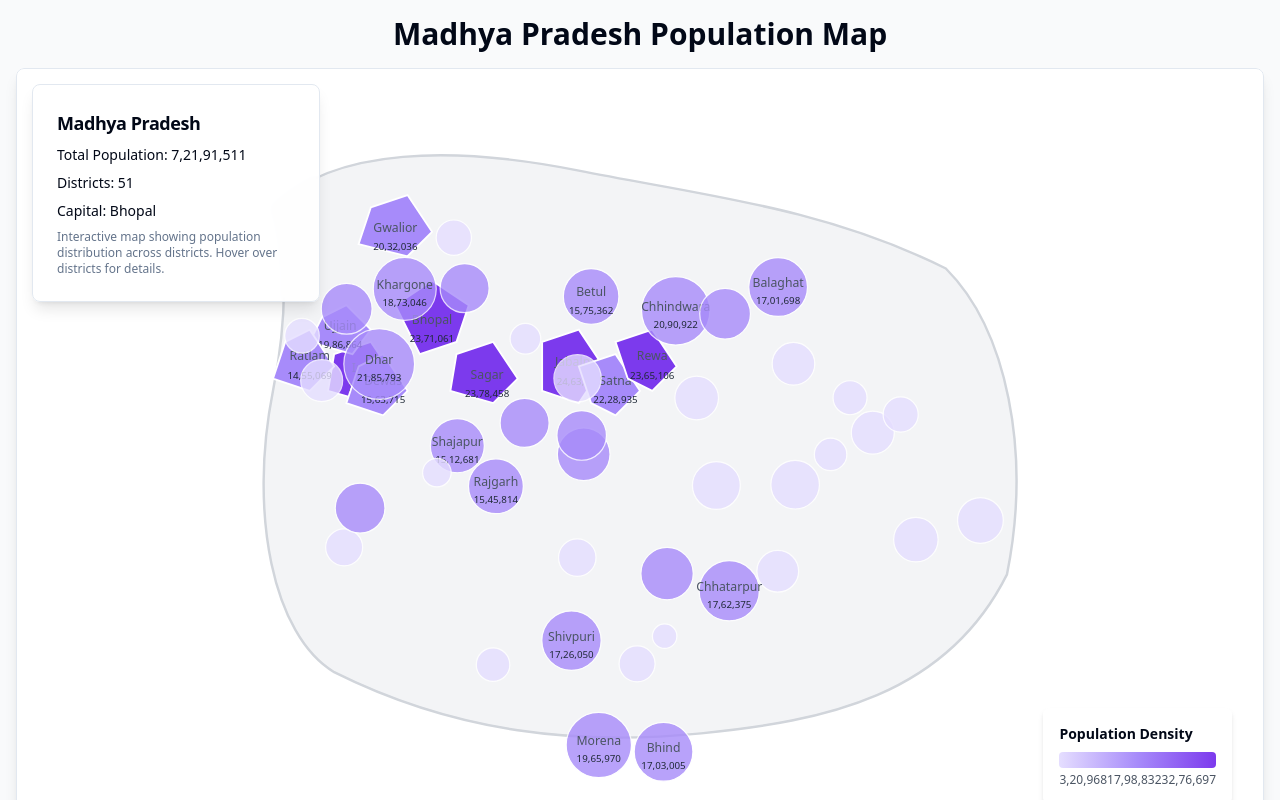
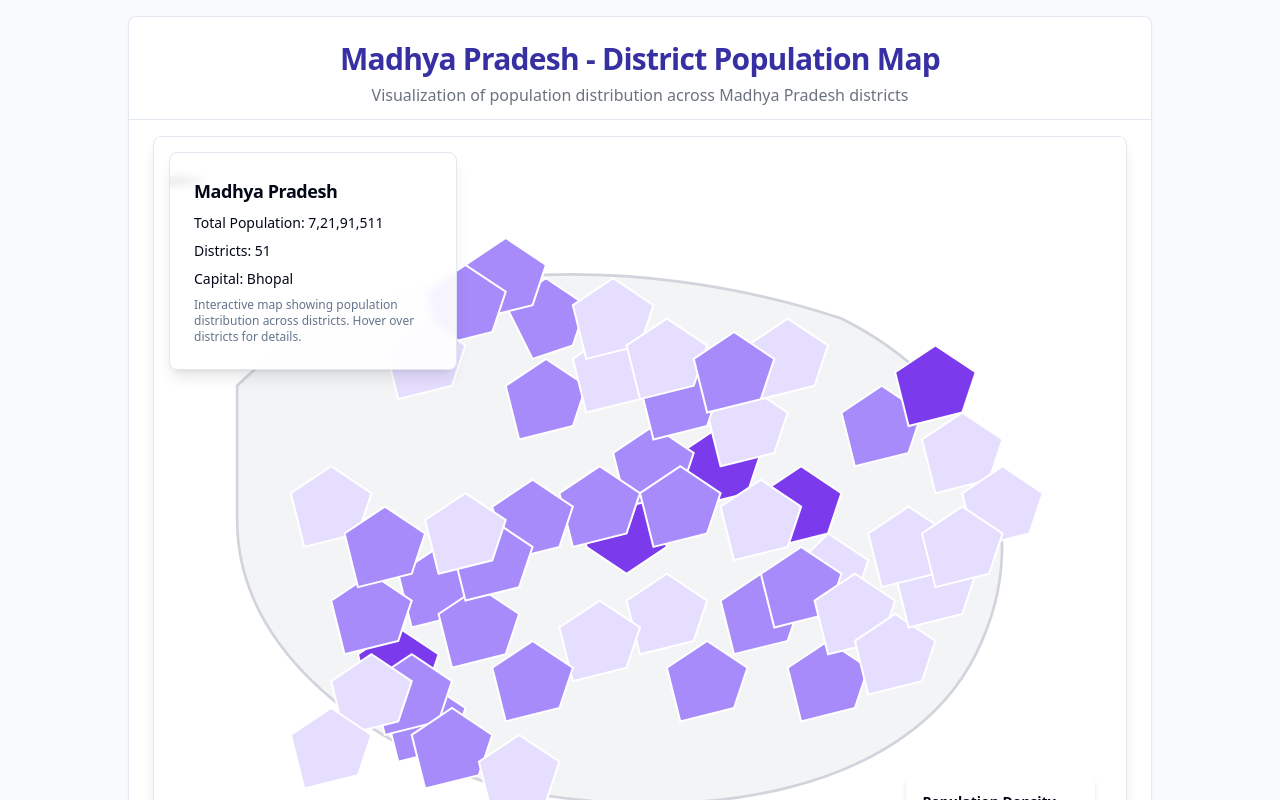
Before and after one commit to dev-edzola/mp-population-map, a React (Vite) app: page / in a window 1280 px wide. Shown: the top 800 px of the page. Built offline with nearby package versions, Linux system fonts and the light colour scheme.

Commit message:
Update map data format
Update the map data to match the format of the provided image.

```diff
--- a/src/components/PopulationMap.tsx
+++ b/src/components/PopulationMap.tsx
@@ -5,20 +5,59 @@ import MapLegend from './MapLegend';
 import MapInfoBox from './MapInfoBox';
 import { Card } from '@/components/ui/card';
 
-// Simplified district outlines for MP districts - in a real app, you'd use GeoJSON
+// More geographic district outlines for MP districts
 const districtPaths: Record<string, string> = {
-  "1": "M200,180 L230,160 L260,180 L250,210 L220,220 Z", // Bhopal
-  "2": "M150,220 L180,210 L200,240 L180,260 L145,250 Z", // Indore
-  "3": "M320,210 L350,200 L370,230 L350,260 L320,250 Z", // Jabalpur
-  "4": "M180,100 L210,90 L230,120 L210,140 L170,130 Z", // Gwalior
-  "5": "M140,190 L160,180 L180,200 L165,220 L130,210 Z", // Ujjain
-  "6": "M250,220 L280,210 L300,240 L280,260 L245,250 Z", // Sagar
-  "7": "M170,230 L190,220 L210,250 L190,270 L160,260 Z", // Dewas
-  "8": "M350,230 L380,220 L400,250 L380,270 L360,260 Z", // Satna
-  "9": "M110,210 L130,200 L150,230 L130,250 L100,240 Z", // Ratlam
-  "10": "M380,210 L410,200 L430,230 L410,250 L390,240 Z", // Rewa
-  // Creating simplified paths for the top 10 districts by population
-  // For a real application, you would use actual GeoJSON data for each district
+  "1": "M310,250 L330,230 L360,240 L370,270 L340,290 L310,270 Z", // Bhopal
+  "2": "M140,350 L170,330 L200,350 L190,380 L150,390 Z", // Indore
+  "3": "M440,230 L470,210 L500,230 L490,260 L450,270 Z", // Jabalpur
+  "4": "M250,90 L280,70 L310,90 L300,120 L270,130 Z", // Gwalior
+  "5": "M170,290 L200,270 L230,290 L220,320 L180,330 Z", // Ujjain
+  "6": "M380,200 L410,180 L440,200 L430,230 L390,240 Z", // Sagar
+  "7": "M200,320 L230,300 L260,320 L250,350 L210,360 Z", // Dewas
+  "8": "M500,170 L530,150 L560,170 L550,200 L510,210 Z", // Satna
+  "9": "M120,310 L150,290 L180,310 L170,340 L130,350 Z", // Ratlam
+  "10": "M540,140 L570,120 L600,140 L590,170 L550,180 Z", // Rewa
+  "11": "M470,280 L490,260 L520,280 L510,310 L470,320 Z", // Katni
+  "12": "M160,390 L190,370 L220,390 L210,420 L170,430 Z", // Khargone
+  "13": "M90,230 L120,210 L150,230 L140,260 L100,270 Z", // Neemuch
+  "14": "M130,260 L160,240 L190,260 L180,290 L140,300 Z", // Mandsaur
+  "15": "M150,370 L180,350 L210,370 L200,400 L160,410 Z", // Dhar
+  "16": "M410,310 L440,290 L470,310 L460,340 L420,350 Z", // Chhindwara
+  "17": "M460,360 L490,340 L520,360 L510,390 L470,400 Z", // Balaghat
+  "18": "M340,310 L370,290 L400,310 L390,340 L350,350 Z", // Hoshangabad
+  "19": "M370,360 L400,340 L430,360 L420,390 L380,400 Z", // Betul
+  "20": "M330,200 L360,180 L390,200 L380,230 L340,240 Z", // Vidisha
+  "21": "M220,60 L250,40 L280,60 L270,90 L230,100 Z", // Morena
+  "22": "M250,150 L280,130 L310,150 L300,180 L260,190 Z", // Shivpuri
+  "23": "M400,170 L430,150 L460,170 L450,200 L410,210 Z", // Damoh
+  "24": "M350,150 L380,130 L410,150 L400,180 L360,190 Z", // Tikamgarh
+  "25": "M430,120 L460,100 L490,120 L480,150 L440,160 Z", // Panna
+  "26": "M290,230 L320,210 L350,230 L340,260 L300,270 Z", // Sehore
+  "27": "M350,230 L380,210 L410,230 L400,260 L360,270 Z", // Raisen
+  "28": "M240,240 L270,220 L300,240 L290,270 L250,280 Z", // Rajgarh
+  "29": "M210,270 L240,250 L270,270 L260,300 L220,310 Z", // Shajapur
+  "30": "M290,330 L320,310 L350,330 L340,360 L300,370 Z", // Harda
+  "31": "M180,410 L210,390 L240,410 L230,440 L190,450 Z", // Barwani
+  "32": "M240,360 L270,340 L300,360 L290,390 L250,400 Z", // Khandwa
+  "33": "M230,430 L260,410 L290,430 L280,460 L240,470 Z", // Burhanpur
+  "34": "M300,130 L330,110 L360,130 L350,160 L310,170 Z", // Ashoknagar
+  "35": "M300,90 L330,70 L360,90 L350,120 L310,130 Z", // Datia
+  "36": "M190,80 L220,60 L250,80 L240,110 L200,120 Z", // Bhind
+  "37": "M410,240 L440,220 L470,240 L460,270 L420,280 Z", // Narsinghpur
+  "38": "M440,290 L470,270 L500,290 L490,320 L450,330 Z", // Seoni
+  "39": "M480,310 L510,290 L540,310 L530,340 L490,350 Z", // Mandla
+  "40": "M510,340 L540,320 L570,340 L560,370 L520,380 Z", // Dindori
+  "41": "M540,290 L570,270 L600,290 L590,320 L550,330 Z", // Shahdol
+  "42": "M520,260 L550,240 L580,260 L570,290 L530,300 Z", // Umaria
+  "43": "M560,190 L590,170 L620,190 L610,220 L570,230 Z", // Sidhi
+  "44": "M590,230 L620,210 L650,230 L640,260 L600,270 Z", // Singrauli
+  "45": "M120,370 L150,350 L180,370 L170,400 L130,410 Z", // Jhabua
+  "46": "M90,410 L120,390 L150,410 L140,440 L100,450 Z", // Alirajpur
+  "47": "M560,260 L590,240 L620,260 L610,290 L570,300 Z", // Anuppur
+  "48": "M340,120 L370,100 L400,120 L390,150 L350,160 Z", // Niwari
+  "49": "M190,250 L220,230 L250,250 L240,280 L200,290 Z", // Agar Malwa
+  "50": "M160,120 L190,100 L220,120 L210,150 L170,160 Z", // Sheopur
+  "51": "M390,130 L420,110 L450,130 L440,160 L400,170 Z", // Chhatarpur
 };
 
 const PopulationMap: React.FC = () => {
@@ -57,18 +96,17 @@ const PopulationMap: React.FC = () => {
         <Card className="h-full w-full relative p-4">
           <div className="h-full w-full relative">
             {/* SVG Map */}
-            <svg width="100%" height="100%" viewBox="0 0 800 600" preserveAspectRatio="xMidYMid meet">
-              {/* Background for MP state - simplified outline */}
+            <svg width="100%" height="100%" viewBox="0 0 700 500" preserveAspectRatio="xMidYMid meet">
+              {/* Background for MP state */}
               <path
-                d="M100,100 C150,50 250,50 350,70 C450,90 550,100 650,150 C700,200 720,300 700,400 C650,500 550,520 450,530 C350,540 250,530 150,480 C100,450 80,350 100,250 C120,150 100,100 100,100 Z"
+                d="M50,150 C150,50 350,50 500,100 C600,150 650,250 600,350 C550,450 400,480 250,450 C150,420 50,350 50,250 C50,200 50,150 50,150 Z"
                 fill="#F3F4F6"
                 stroke="#D1D5DB"
                 strokeWidth="2"
               />
 
-              {/* Plot districts as outlines with colors based on population */}
+              {/* Plot districts as paths with colors based on population */}
               {mpDistricts.map((district) => {
-                // For districts with defined paths
                 if (districtPaths[district.id]) {
                   return (
                     <g key={district.id}>
@@ -83,29 +121,14 @@ const PopulationMap: React.FC = () => {
                       />
                       {/* District name label */}
                       <text
-                        // Calculate approximate center of the path
-                        x={district.id === "1" ? 230 :
-                           district.id === "2" ? 180 :
-                           district.id === "3" ? 350 :
-                           district.id === "4" ? 200 :
-                           district.id === "5" ? 155 :
-                           district.id === "6" ? 275 :
-                           district.id === "7" ? 190 :
-                           district.id === "8" ? 380 :
-                           district.id === "9" ? 130 :
-                           district.id === "10" ? 410 : 0}
-                        y={district.id === "1" ? 195 :
-                           district.id === "2" ? 235 :
-                           district.id === "3" ? 230 :
-                           district.id === "4" ? 120 :
-                           district.id === "5" ? 200 :
-                           district.id === "6" ? 240 :
-                           district.id === "7" ? 245 :
-                           district.id === "8" ? 245 :
-                           district.id === "9" ? 225 :
-                           district.id === "10" ? 225 : 0}
+                        x={parseFloat(districtPaths[district.id].split(' ')[1]) +
+                           (parseFloat(districtPaths[district.id].split(' ')[5]) -
+                            parseFloat(districtPaths[district.id].split(' ')[1])) / 2}
+                        y={parseFloat(districtPaths[district.id].split(' ')[2]) +
+                           (parseFloat(districtPaths[district.id].split(' ')[10]) -
+                            parseFloat(districtPaths[district.id].split(' ')[2])) / 2}
                         textAnchor="middle"
-                        fontSize="10"
+                        fontSize="8"
                         fill="#4B5563"
                         pointerEvents="none"
                       >
@@ -114,28 +137,14 @@ const PopulationMap: React.FC = () => {
 
                       {/* Population number */}
                       <text
-                        x={district.id === "1" ? 230 :
-                           district.id === "2" ? 180 :
-                           district.id === "3" ? 350 :
-                           district.id === "4" ? 200 :
-                           district.id === "5" ? 155 :
-                           district.id === "6" ? 275 :
-                           district.id === "7" ? 190 :
-                           district.id === "8" ? 380 :
-                           district.id === "9" ? 130 :
-                           district.id === "10" ? 410 : 0}
-                        y={district.id === "1" ? 210 :
-                           district.id === "2" ? 250 :
-                           district.id === "3" ? 245 :
-                           district.id === "4" ? 135 :
-                           district.id === "5" ? 215 :
-                           district.id === "6" ? 255 :
-                           district.id === "7" ? 260 :
-                           district.id === "8" ? 260 :
-                           district.id === "9" ? 240 :
-                           district.id === "10" ? 240 : 0}
+                        x={parseFloat(districtPaths[district.id].split(' ')[1]) +
+                           (parseFloat(districtPaths[district.id].split(' ')[5]) -
+                            parseFloat(districtPaths[district.id].split(' ')[1])) / 2}
+                        y={parseFloat(districtPaths[district.id].split(' ')[2]) +
+                           (parseFloat(districtPaths[district.id].split(' ')[10]) -
+                            parseFloat(districtPaths[district.id].split(' ')[2])) / 2 + 10}
                         textAnchor="middle"
-                        fontSize="8"
+                        fontSize="6"
                         fill="#1F2937"
                         pointerEvents="none"
                       >
@@ -145,12 +154,12 @@ const PopulationMap: React.FC = () => {
                   );
                 }
 
-                // For districts without defined paths, show as circles like before
+                // Fallback for any districts without paths - show as circles
                 const x = ((district.coordinates[0] - 74) / 9) * 600 + 100;
                 const y = (((district.coordinates[1] - 21) / 5) * 400) + 100;
 
                 // Calculate relative size for circles based on population
-                const circleSize = 10 + ((district.population - minPop) / popRange) * 30;
+                const circleSize = 8 + ((district.population - minPop) / popRange) * 20;
 
                 return (
                   <g key={district.id}>
@@ -172,7 +181,7 @@ const PopulationMap: React.FC = () => {
                           x={x}
                           y={y}
                           textAnchor="middle"
-                          fontSize="10"
+                          fontSize="8"
                           fill="#4B5563"
                           pointerEvents="none"
                         >
@@ -180,9 +189,9 @@ const PopulationMap: React.FC = () => {
                         </text>
                         <text
                           x={x}
-                          y={y + 14}
+                          y={y + 10}
                           textAnchor="middle"
-                          fontSize="8"
+                          fontSize="6"
                           fill="#1F2937"
                           pointerEvents="none"
                         >
@@ -199,55 +208,18 @@ const PopulationMap: React.FC = () => {
                 const district = mpDistricts.find(d => d.id === selectedDistrict);
                 if (!district) return null;
 
+                let x, y;
+
                 // For districts with defined paths
                 if (districtPaths[district.id]) {
-                  const x = district.id === "1" ? 230 :
-                           district.id === "2" ? 180 :
-                           district.id === "3" ? 350 :
-                           district.id === "4" ? 200 :
-                           district.id === "5" ? 155 :
-                           district.id === "6" ? 275 :
-                           district.id === "7" ? 190 :
-                           district.id === "8" ? 380 :
-                           district.id === "9" ? 130 :
-                           district.id === "10" ? 410 : 0;
-
-                  const y = district.id === "1" ? 195 :
-                           district.id === "2" ? 235 :
-                           district.id === "3" ? 230 :
-                           district.id === "4" ? 120 :
-                           district.id === "5" ? 200 :
-                           district.id === "6" ? 240 :
-                           district.id === "7" ? 245 :
-                           district.id === "8" ? 245 :
-                           district.id === "9" ? 225 :
-                           district.id === "10" ? 225 : 0;
-
-                  return (
-                    <g>
-                      <rect
-                        x={x + 15}
-                        y={y - 40}
-                        width="120"
-                        height="50"
-                        rx="5"
-                        fill="white"
-                        stroke="#E5E7EB"
-                        strokeWidth="1"
-                      />
-                      <text x={x + 25} y={y - 20} fontSize="12" fontWeight="bold" fill="#111827">
-                        {district.name}
-                      </text>
-                      <text x={x + 25} y={y} fontSize="11" fill="#4B5563">
-                        Population: {formatNumber(district.population)}
-                      </text>
-                    </g>
-                  );
+                  const coords = districtPaths[district.id].split(' ');
+                  x = parseFloat(coords[1]) + (parseFloat(coords[5]) - parseFloat(coords[1])) / 2;
+                  y = parseFloat(coords[2]) + (parseFloat(coords[10]) - parseFloat(coords[2])) / 2;
+                } else {
+                  // For districts without defined paths
+                  x = ((district.coordinates[0] - 74) / 9) * 600 + 100;
+                  y = (((district.coordinates[1] - 21) / 5) * 400) + 100;
                 }
-
-                // For districts without defined paths
-                const x = ((district.coordinates[0] - 74) / 9) * 600 + 100;
-                const y = (((district.coordinates[1] - 21) / 5) * 400) + 100;
 
                 return (
                   <g>
--- a/src/pages/Index.tsx
+++ b/src/pages/Index.tsx
@@ -1,16 +1,29 @@
 
 import React from 'react';
 import PopulationMap from '@/components/PopulationMap';
+import { Card, CardContent, CardHeader, CardTitle } from '@/components/ui/card';
 
 const Index = () => {
   return (
     <div className="min-h-screen p-4 bg-gray-50">
-      <h1 className="text-3xl font-bold mb-4 text-center">
-        Madhya Pradesh Population Map
-      </h1>
-      <div className="mb-4">
-        <PopulationMap />
-      </div>
+      <Card className="mb-4 mx-auto max-w-5xl">
+        <CardHeader className="text-center border-b pb-3">
+          <CardTitle className="text-3xl font-bold text-indigo-800">
+            Madhya Pradesh - District Population Map
+          </CardTitle>
+          <p className="text-gray-500 mt-1">
+            Visualization of population distribution across Madhya Pradesh districts
+          </p>
+        </CardHeader>
+        <CardContent className="pt-4">
+          <div className="mb-4">
+            <PopulationMap />
+          </div>
+          <div className="text-center text-xs text-gray-500 mt-2">
+            Data source: Census of India | Color intensity indicates population density
+          </div>
+        </CardContent>
+      </Card>
     </div>
   );
 };
```
